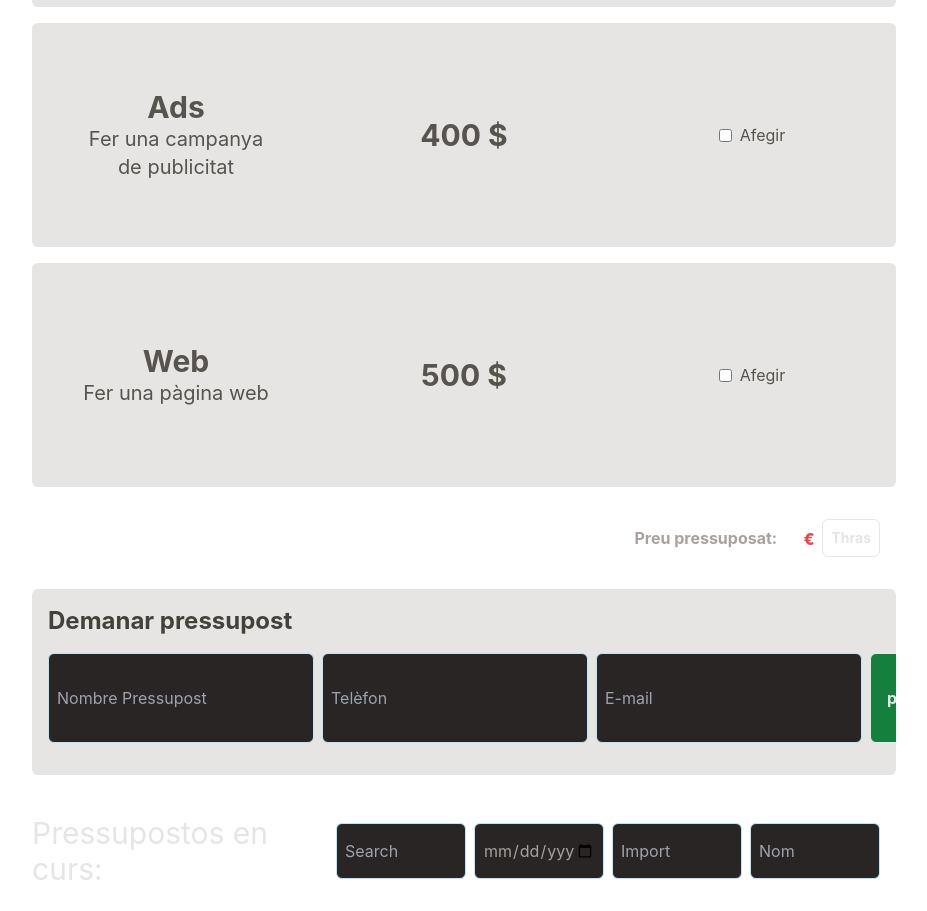
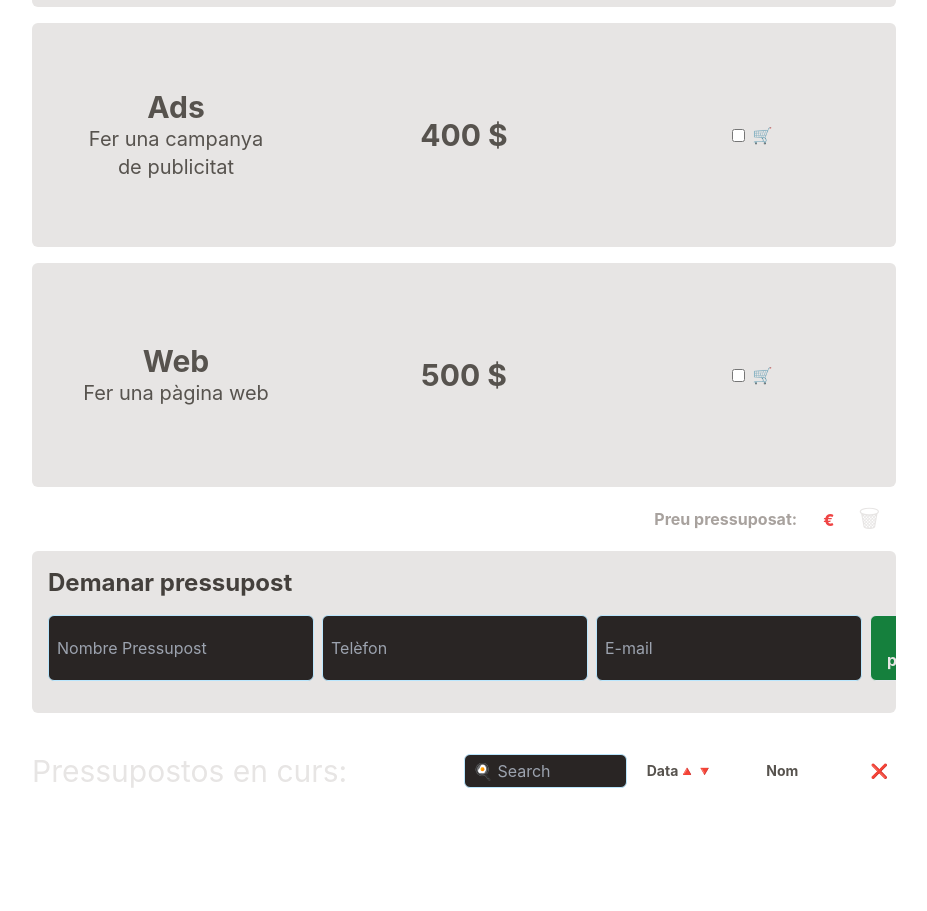
Before and after one commit to JuanDNJ/s6-pressupostos, a React (Vite) app: page /s6-pressupostos/calculadora in a window 1280 px wide. Shown: the part 980-1891 px from the top of the page, without its empty margins (176-1103 px from the left). After the commit the page ends 1793 px from the top, so only its background shows below. Built offline with nearby package versions, Linux system fonts and the light colour scheme.

Commit message:
Añadiendo Emojis

```diff
--- a/index.html
+++ b/index.html
@@ -1,5 +1,5 @@
 <!DOCTYPE html>
-<html lang="en">
+<html lang="es">
   <head>
     <meta charset="UTF-8" />
     <link
@@ -7,8 +7,14 @@
       href="/favicon_io/favicon.ico"
       type="image/x-icon"
     />
+    <link
+      rel="apple-touch-icon"
+      href="/favicon_io/android-chrome-512x512.png"
+    />
     <meta name="viewport" content="width=device-width, initial-scale=1.0" />
-    <title>S6 Pressupostos</title>
+    <meta name="theme-color" content="red" />
+    <meta name="description" content="Web site THREE B, pressupostos webs" />
+    <title>Webs Three B</title>
     <script type="module" src="/src/main.jsx" defer></script>
   </head>
   <body>
--- a/src/components/BudgetWebOptions.jsx
+++ b/src/components/BudgetWebOptions.jsx
@@ -14,18 +14,18 @@ const BudgetWebOptions = () => {
           <button
             type="button"
             onClick={handlerPage.addPage}
-            className="text-center bg-blue-300 rounded-full size-8"
+            className="text-center bg-blue-300 rounded-full size-8 hover:border border-black active:scale-[.8]"
           >
-            +
+            <span className="emoji-plus text-sm">➕</span>
           </button>
           <span className="text-center ">{countPages}</span>
           <button
             type="button"
             onClick={handlerPage.removePage}
             disabled={countPages <= 0}
-            className={` text-center bg-red-300 rounded-full size-8`}
+            className={` text-center bg-red-300 rounded-full size-8 hover:border border-black active:scale-[.8]`}
           >
-            -
+            <span className="emoji-minor text-sm">➖</span>
           </button>
         </div>
       </article>
@@ -37,18 +37,18 @@ const BudgetWebOptions = () => {
           <button
             type="button"
             onClick={handlerLanguage.addLanguage}
-            className="text-center bg-blue-300 rounded-full size-8"
+            className="text-center bg-blue-300 rounded-full size-8 hover:border border-black active:scale-[.8]"
           >
-            +
+            <span className="emoji-plus text-sm">➕</span>
           </button>
           <span className="text-center">{countLanguages}</span>
           <button
             type="button"
             onClick={handlerLanguage.RemoveLanguage}
             disabled={countLanguages <= 0}
-            className="text-center bg-red-300 rounded-full size-8"
+            className="text-center bg-red-300 rounded-full size-8 hover:border border-black active:scale-[.8]"
           >
-            -
+            <span className="emoji-minor text-sm">➖</span>
           </button>
         </div>
       </article>
--- a/src/components/Budgets.jsx
+++ b/src/components/Budgets.jsx
@@ -5,35 +5,37 @@ const Budgets = () => {
   const { budgets } = useStore();
   return (
     <Form name="pressupostos">
-      <header className="grid md:grid-cols-3 justify-between">
-        <h2 className="text-2xl  py-2 text-stone-200 md:text-3xl text-center md:text-left">
+      <header className="grid md:grid-cols-4 items-center justify-between">
+        <h2 className="md:col-span-2 text-2xl py-2 text-stone-200 md:text-3xl text-center md:text-left">
           Pressupostos en curs:
         </h2>
-        <section className="col-span-2 grid md:grid-cols-4 gap-2 p-4">
+        <section className="col-span-2 grid grid-cols-5 items-center justify-around gap-4">
           <input
             name="search"
-            className="p-2 rounded-md text-stone-400 bg-stone-800 border border-sky-200"
+            className="col-span-2 md:col-span-2 py-1 px-2 rounded-md text-stone-400 bg-stone-800 border border-sky-200"
             type="search"
-            placeholder="Search"
+            placeholder="🍳 Search"
           />
-          <input
-            name="data"
-            className="p-2 rounded-md text-stone-400 bg-stone-800 border border-sky-200"
-            type="date"
-            placeholder="Data"
-          />
-          <input
-            name="import"
-            className="p-2 rounded-md text-stone-400 bg-stone-800 border border-sky-200"
-            type="number"
-            placeholder="Import"
-          />
-          <input
-            name="nombre"
-            className="p-2 rounded-md text-stone-400 bg-stone-800 border border-sky-200"
-            type="text"
-            placeholder="Nom"
-          />
+
+          <button
+            type="button"
+            className="px-2 text-sm font-bold flex flex-inline items-center justify-center"
+          >
+            <span>Data</span> <span> 🔺</span>
+            <span>🔻</span>
+          </button>
+          <button
+            type="button"
+            className="px-2 text-sm font-bold flex flex-inline items-center justify-end"
+          >
+            Nom
+          </button>
+          <button
+            type="button"
+            className="px-2 text-sm font-bold flex flex-inline items-center justify-end"
+          >
+            ❌
+          </button>
         </section>
       </header>
       {budgets.map((bud, index) => {
--- a/src/components/Card.jsx
+++ b/src/components/Card.jsx
@@ -37,7 +37,9 @@ const Card = ({ service }) => {
             value={service.price}
             type="checkbox"
           />
-          <label htmlFor={service.name}>Afegir</label>
+          <label htmlFor={service.name}>
+            <i className="cursor-pointer cart">🛒</i>
+          </label>
         </div>
       </aside>
       {service.type === 101 && checkWeb && (
--- a/src/components/FormFooter.jsx
+++ b/src/components/FormFooter.jsx
@@ -13,6 +13,7 @@ const FormFooter = () => {
             name="nameBudget"
             placeholder="Nombre Pressupost"
           />
+
           <input
             id="phone"
             className="p-2 rounded-md text-stone-400 bg-stone-800 border border-sky-200"
@@ -32,9 +33,9 @@ const FormFooter = () => {
             onClick={(eve) => {
               console.log(eve);
             }}
-            className="bg-green-700 p-2 px-4 rounded-md text-stone-200 font-bold border hover:bg-stone-50 hover:text-green-700 hover:border hover:border-green-700"
+            className="bg-green-700 p-2 px-4 flex items-center justify-between gap-2  rounded-md text-stone-200 font-bold border hover:bg-stone-50 hover:text-green-700 hover:border hover:border-green-700"
           >
-            Solicitar pressupost +
+            <span>Solicitar pressupost</span> <span>▶</span>
           </button>
         </article>
       </section>
--- a/src/components/ViewTotalPrice.jsx
+++ b/src/components/ViewTotalPrice.jsx
@@ -30,7 +30,7 @@ const ViewTotalPrice = () => {
   // eslint-disable-next-line react-hooks/exhaustive-deps
   useEffect(() => calculateBudget, [addProduct, countPages, countLanguages]);
   return (
-    <aside className="flex items-center justify-end gap-2 p-4">
+    <aside className="flex items-center justify-end gap-2">
       <strong className="text-stone-400">Preu pressuposat:</strong>
       <strong className="text-xl font-extrabold text-white">
         {calculateBudget()} <small className="text-red-500">€</small>
@@ -38,9 +38,12 @@ const ViewTotalPrice = () => {
       <button
         type="reset"
         onClick={removebudget}
-        className="border p-2 rounded-md text-sm font-bold text-stone-200"
+        className="px-4 rounded-md  font-bold text-stone-200"
       >
-        Thras
+        <span title="Remove pressupost" className="text-2xl hover:text-red-500">
+          {" "}
+          🗑
+        </span>
       </button>
     </aside>
   );
--- a/src/pages/Home.jsx
+++ b/src/pages/Home.jsx
@@ -1,14 +1,15 @@
 /* eslint-disable react/no-unescaped-entities */
 import { Link } from "react-router-dom";
 import Navigation from "../components/Navigation";
-import { Fragment } from "react";
 
 const Home = () => {
   return (
-    <Fragment>
-      <article className="max-w-7xl m-auto flex flex-col gap-2 py-4">
+    <section className="max-w-7xl m-auto">
+      <article className="flex flex-col gap-2 py-4">
         <div className="py-4">
-          <h1 className="text-7xl text-center p-4">Benvingut a Web three B</h1>
+          <h1 className="text-5xl md:text-7xl text-center p-4">
+            Benvingut a Webs three B
+          </h1>
           <p className="p-4 text-xl md:text-2xl text-center md:text-pretty">
             Som una empresa especialitzada en proporcionar solucions integrals
             per a l'èxit en línia de negocis de tots els tamanys. Ens dediquem a
@@ -75,7 +76,7 @@ const Home = () => {
           </ul>
         </div>
       </article>
-    </Fragment>
+    </section>
   );
 };
 export default Home;
```
